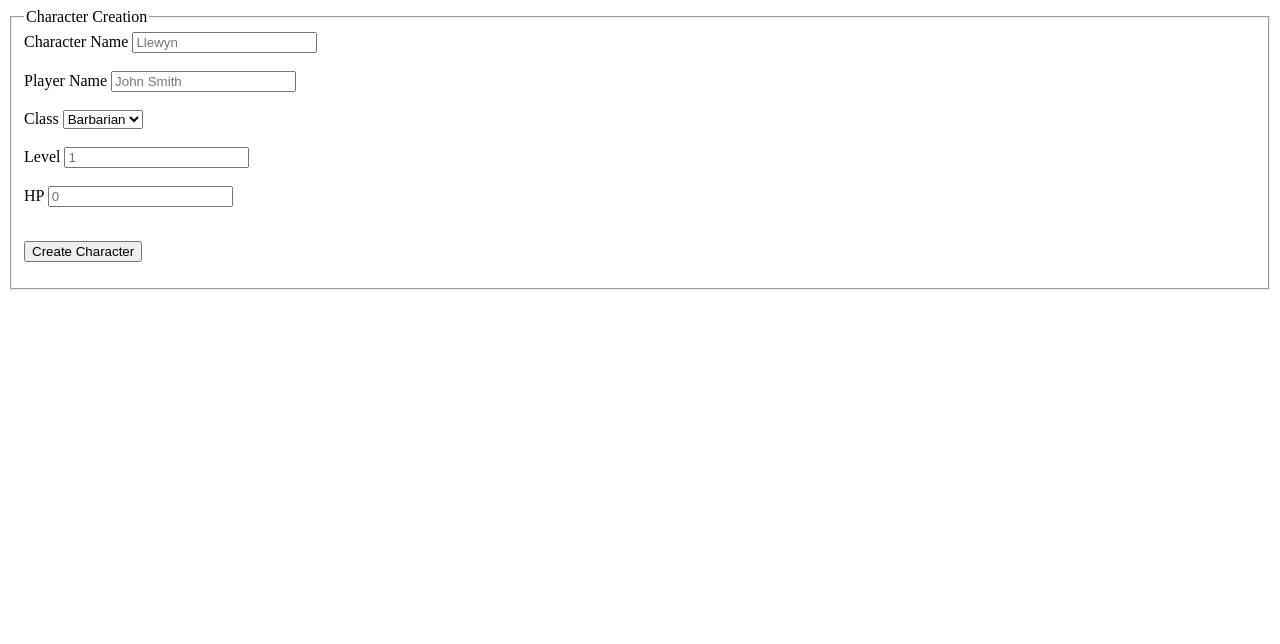
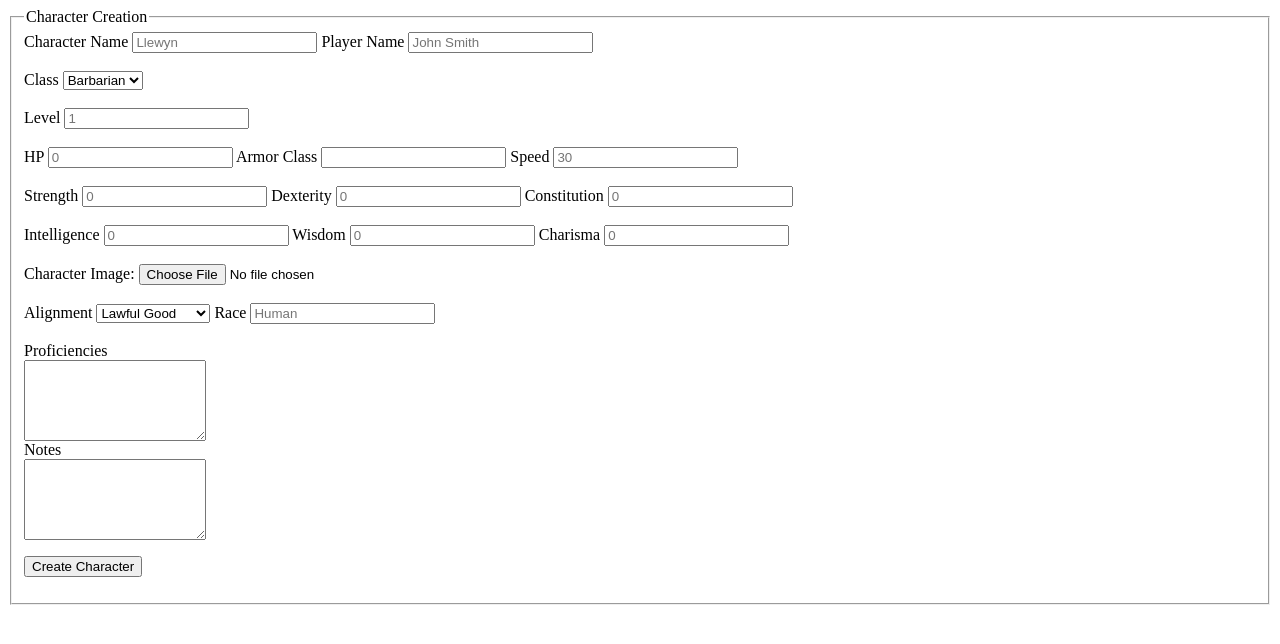
Before and after one commit to TyFleet/CSCI491_D-DTurnTracker, a PHP site: page /stats.php in a window 1280 px wide. Shown: the top 644 px of the page. Run offline with PHP 8.4, Linux system fonts and the light colour scheme.

Commit message:
added more input fields

```diff
--- a/stats.php
+++ b/stats.php
@@ -6,7 +6,7 @@ echo <<<_END
         <legend>Character Creation</legend>
 
         <label for='char_name'>Character Name</label>
-        <input type='text id='char_name' name='char_name' placeholder='Llewyn'><br><br>
+        <input type='text id='char_name' name='char_name' placeholder='Llewyn'>
 
         <label for='player_name'>Player Name</label>
         <input type='text' id='player_name' name='player_name' placeholder='John Smith'><br><br>
@@ -32,7 +32,52 @@ echo <<<_END
         <input type='number' id='level' name='level' placeholder='1'><br><br>
 
         <label for='hp'>HP</label>
-        <input type='number' id='hp' name='hp' placeholder='0'><br><br>
+        <input type='number' id='hp' name='hp' placeholder='0'>
+
+        <label for='armor'>Armor Class</label>
+        <input type='number' id='armor' name='armor placeholder='0'>
+
+        <label for='speed'>Speed</label>
+        <input type='text' id='speed' name='speed' placeholder='30'><br><br>
+
+        <label for='strength'>Strength</label>
+        <input type='text' id='strength' name='strength' placeholder='0'>
+        <label for='dex'>Dexterity</label>
+        <input type='text' id='dex' name='dex' placeholder='0'>
+        <label for='constit'>Constitution</label>
+        <input type='text' id='constit' name='constit' placeholder='0'><br><br>
+        <label for='intel'>Intelligence</label>
+        <input type='text' id='intel' name='intel' placeholder='0'>
+        <label for='wisdom'>Wisdom</label>
+        <input type='text' id='wisdom' name='wisdom' placeholder='0'>
+        <label for='charisma'>Charisma</label>
+        <input type='text' id='charisma' name='charisma' placeholder='0'><br><br>
+        Character Image:
+        <input type='file' name='image' size='14'><br><br>
+
+        <label for='align'>Alignment</label>
+        <select id='align' name="align">
+            <option value="lawG">Lawful Good</option>
+            <option value="neutG">Neutral Good</option>
+            <option value="chaG">Chaotic Good</option>
+            <option value="lawN">Lawful Neutral</option>
+            <option value="truN">True Neutral</option>
+            <option value="chaN">Chaotic Neutral</option>
+            <option value="lawE">Lawful Evil</option>
+            <option value="neutE">Neutral Evil</option>
+            <option value="chaE">Chaotic Evil</option>
+        </select>
+
+        <label for='race'>Race</label>
+        <input type='text' id='race' name='race' placeholder='Human'><br><br>
+
+        <label for='profs'>Proficiencies</label>
+        <br>
+        <textarea rows='5' cols='20' id='profs' name='profs'></textarea><br>
+
+        <label for='notes'>Notes</label>
+        <br>
+        <textarea rows="5" cols="20" id='notes' name='notes'></textarea>
 
         <p>
             <input type="submit" value="Create Character">
```
